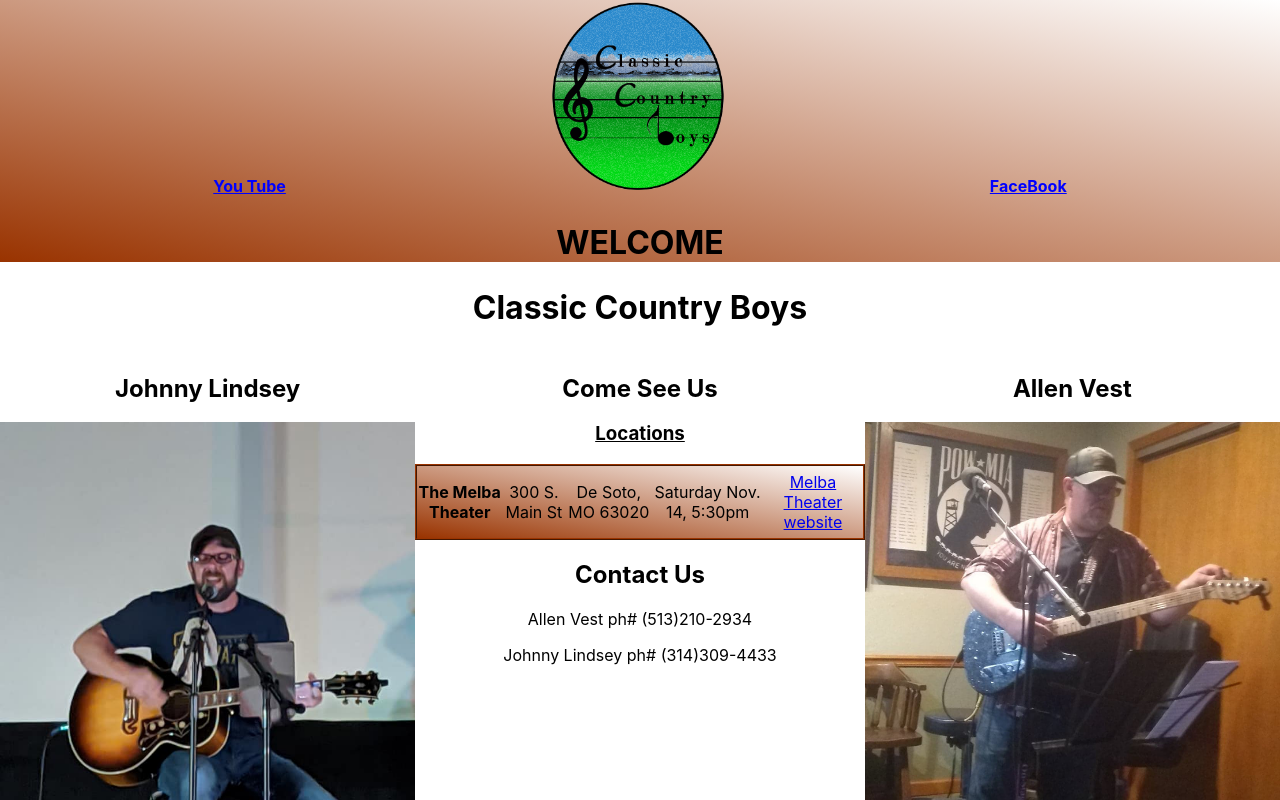
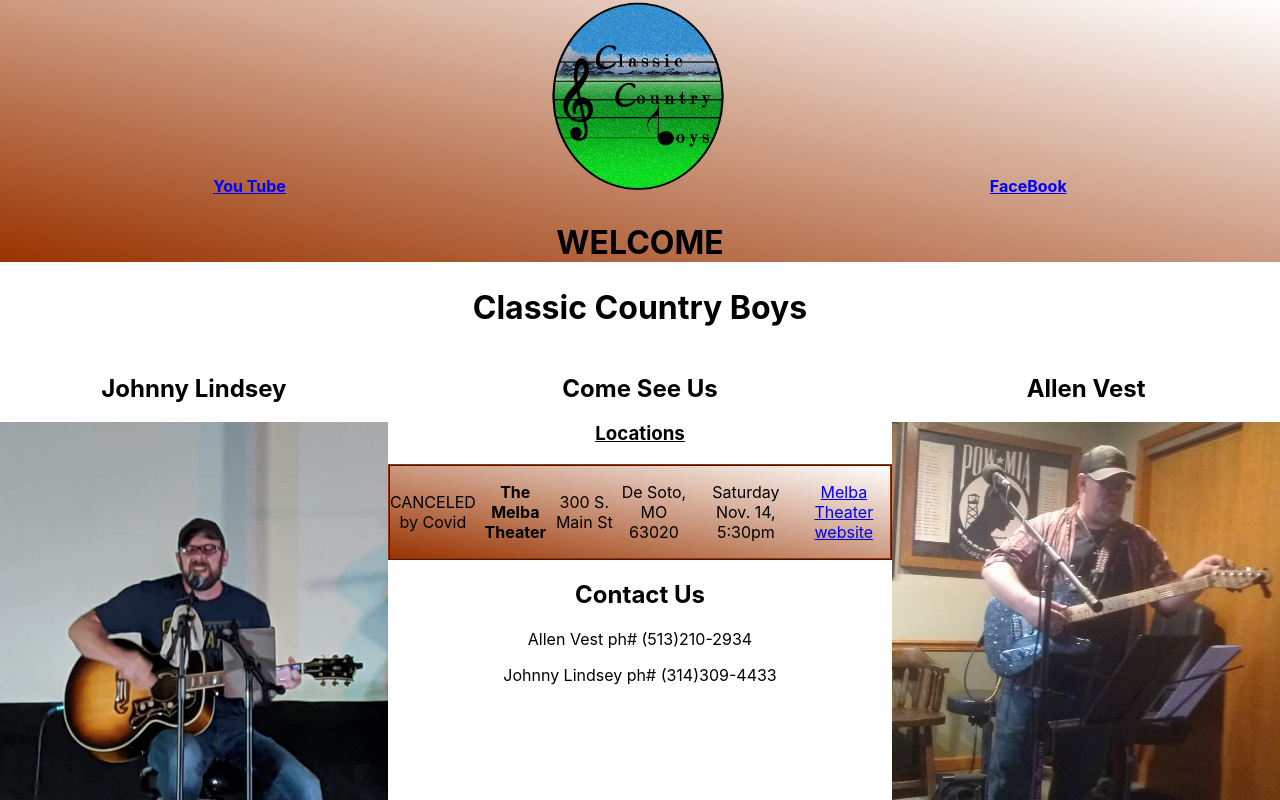
Before and after one commit to JenVest2020/CCB, a React (Create React App) app in the folder ccbad/: page / in a window 1280 px wide. Shown: the top 800 px of the page. Built offline with nearby package versions, Linux system fonts and the light colour scheme.

Commit message:
update to nov 4 gig

```diff
--- a/ccbad/src/components/Home.js
+++ b/ccbad/src/components/Home.js
@@ -35,6 +35,7 @@ const Home = () => {
                     <h3 style={{ textDecoration: 'underline' }}>Locations</h3>
                     <div >
                         <div className='location-block'>
+                            <p>CANCELED by Covid</p>
                             <p style={{ fontWeight: 'bold' }}> The Melba Theater</p>
                             <span>300 S. Main St</span>
                             <br></br><span>De Soto, MO 63020</span>
```
